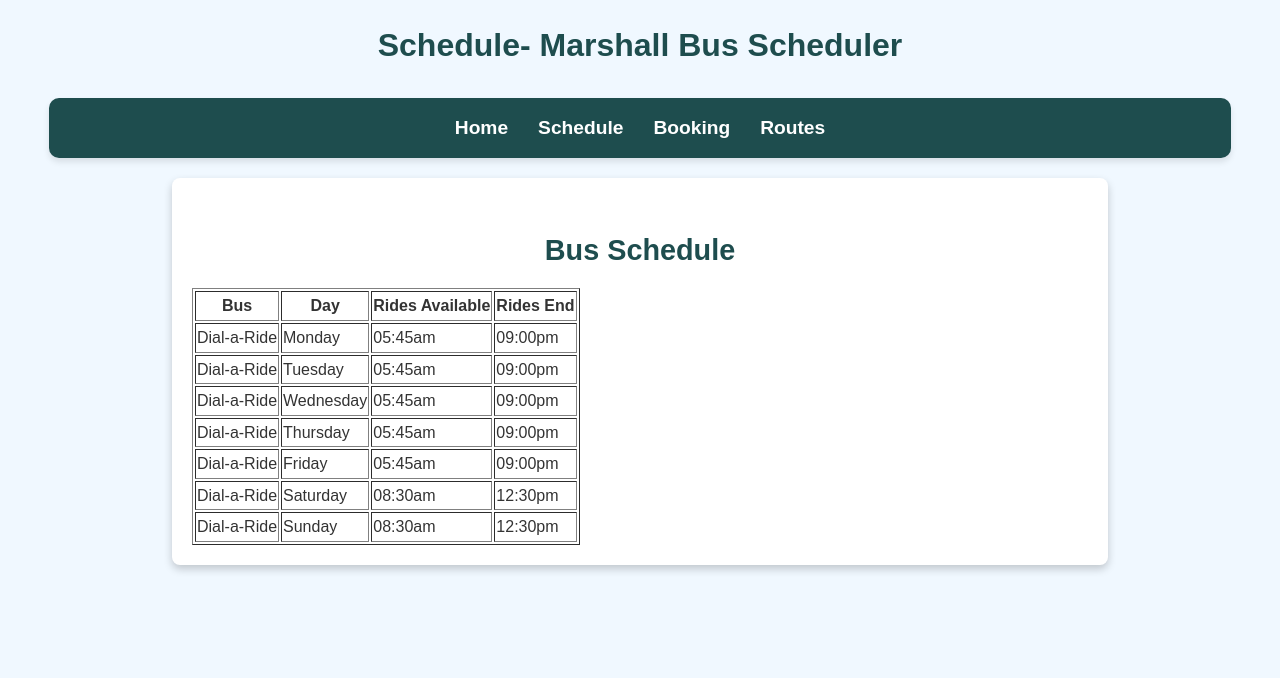
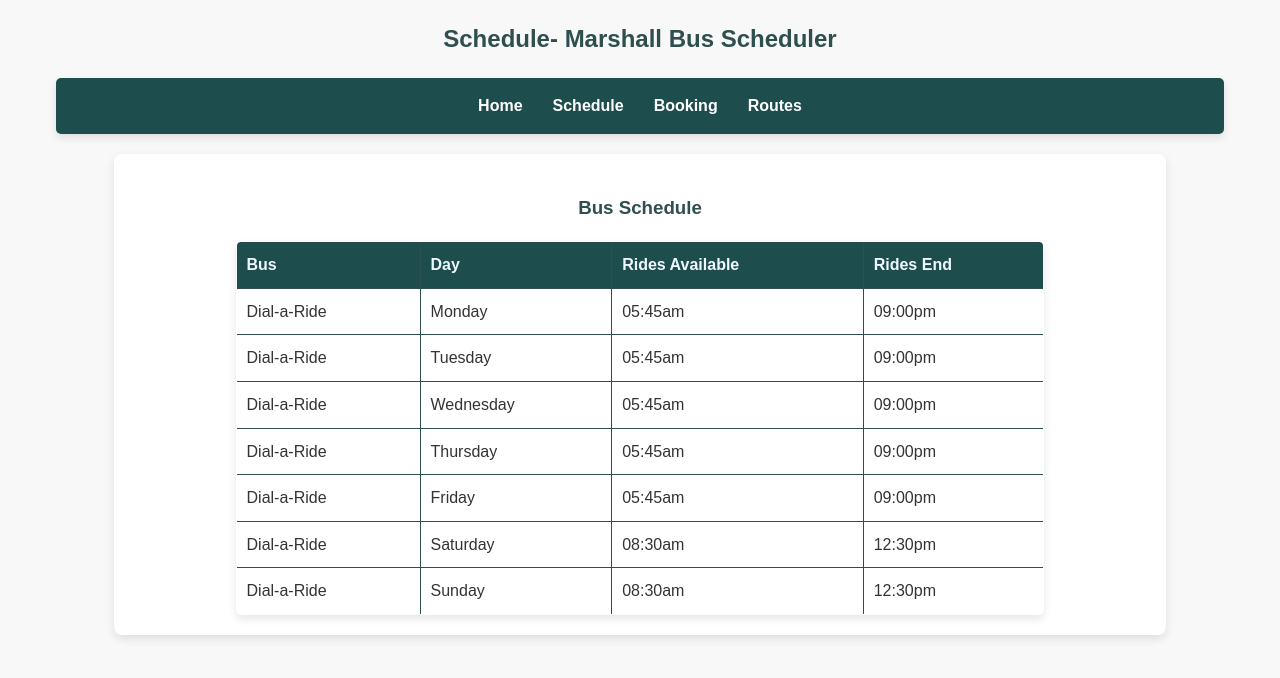
Before and after one commit to AbiahAbraham/Marshall-bus-scheduler, a plain HTML site: page schedule.html in a window 1280 px wide. Drawn offline with Linux system fonts and the light colour scheme.

Commit message:
Update styles.css

```diff
--- a/styles.css
+++ b/styles.css
@@ -1,30 +1,25 @@
-/* Base styling for body */
 body {
     font-family: Arial, sans-serif;
     color: #333;
-    background-color: #f0f8ff;
+    background-color: #f8f8f8;
     line-height: 1.6;
-    margin: 0;
-    padding: 0;
 }
 
-/* Header and page title */
-h2 {
+/* Centered header and section headers */
+header, h2, h3 {
     text-align: center;
-    color: #1e4d4e;
-    margin-top: 20px;
-    font-size: 2em;
+    color: darkslategray;
 }
 
-/* Navigation menu */
+/* Navigation menu style */
 nav {
     display: flex;
     justify-content: center;
     background-color: #1e4d4e;
     padding: 15px;
-    box-shadow: 0 4px 6px rgba(0, 0, 0, 0.1);
-    border-radius: 10px;
-    margin: 20px auto;
+    box-shadow: 0px 4px 8px rgba(0, 0, 0, 0.1);
+    border-radius: 5px;
+    margin: 10px auto;
     max-width: 90%;
 }
 
@@ -32,47 +27,58 @@ nav a {
     margin: 0 15px;
     color: white;
     font-weight: bold;
-    font-size: 1.2em;
     text-decoration: none;
-    transition: color 0.3s ease, transform 0.2s ease;
+    transition: color 0.3s ease;
 }
 
 nav a:hover {
     color: lightgray;
-    transform: scale(1.1);
 }
 
-/* Content container */
+/* Container for main content sections */
 .container {
-    background-color: #ffffff;
-    border-radius: 8px;
-    box-shadow: 0 4px 8px rgba(0, 0, 0, 0.2);
+    display: flex;
+    justify-content: center;
     padding: 20px;
-    margin: 20px auto;
-    max-width: 70%;
+    margin: 0 auto;
+    max-width: 90%;
+    box-shadow: 0px 4px 8px rgba(0, 0, 0, 0.1);
+    border-radius: 5px;
 }
 
-/* Text styles */
-.container h3 {
-    text-align: center;
-    color: #1e4d4e;
-    font-size: 1.8em;
-    margin-bottom: 15px;
+/* Table styling */
+table {
+    width: 80%;
+    margin: auto;
+    border: 1px solid #ddd;
+    border-collapse: collapse;
+    border-radius: 5px;
+    overflow: hidden;
+    box-shadow: 0px 4px 8px rgba(0, 0, 0, 0.1);
 }
 
-.container h4,
-.container h5,
-.container h6 {
-    color: #333;
-    margin-top: 15px;
-    font-size: 1.2em;
+/* Table headers and rows */
+th, td {
+    padding: 10px;
+    text-align: left;
+    border: 1px solid darkslategray;
 }
 
-.container p {
-    color: #555;
-    font-size: 1em;
+th {
+    background-color: #1e4d4e;
+    color: aliceblue;
+}
+
+table tr:hover {
+    background-color: #f1f1f1;
+}
+
+/* Form field styling */
+input, select {
+    padding: 8px;
+    border-radius: 5px;
+    border: 1px solid #ddd;
     margin-bottom: 10px;
-    text-align: justify;
 }
 
 /* Button styling */
@@ -81,34 +87,24 @@ button {
     color: white;
     padding: 10px 20px;
     border: none;
-    border-radius: 8px;
-    font-size: 1em;
+    border-radius: 5px;
     cursor: pointer;
-    transition: background-color 0.3s ease, transform 0.2s ease;
+    transition: background-color 0.3s ease;
 }
 
 button:hover {
     background-color: navy;
-    transform: scale(1.05);
 }
 
-/* Responsive design */
-@media screen and (max-width: 768px) {
-    nav {
-        flex-direction: column;
-        align-items: center;
-    }
-
-    nav a {
-        margin: 10px 0;
-    }
-
-    .container {
-        max-width: 90%;
-        padding: 15px;
-    }
-
-    h2 {
-        font-size: 1.5em;
-    }
+/* Container styling for consistent spacing and layout */
+.container {
+    display: flex;
+    flex-direction: column;
+    align-items: center;
+    max-width: 80%;
+    margin: 20px auto;
+    padding: 20px;
+    background-color: #ffffff;
+    border-radius: 8px;
+    box-shadow: 0px 4px 10px rgba(0, 0, 0, 0.1);
 }
```
